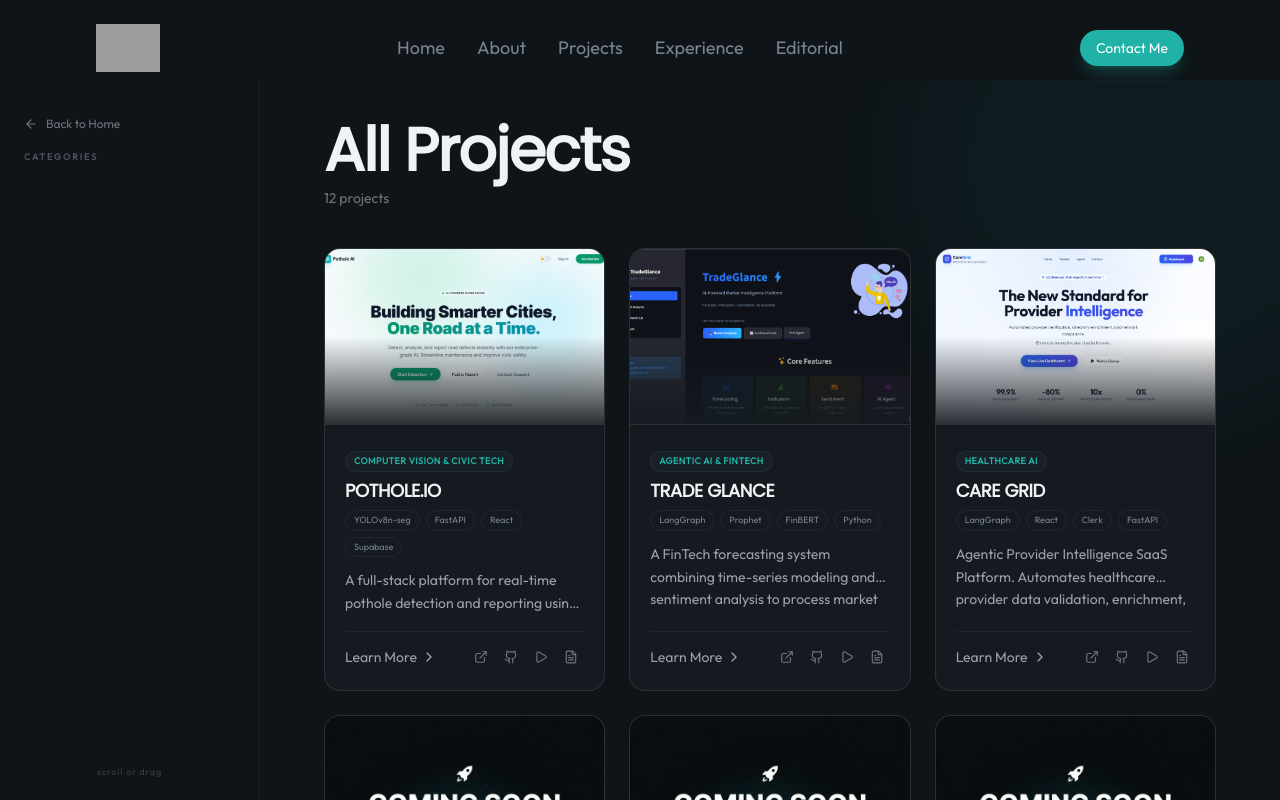
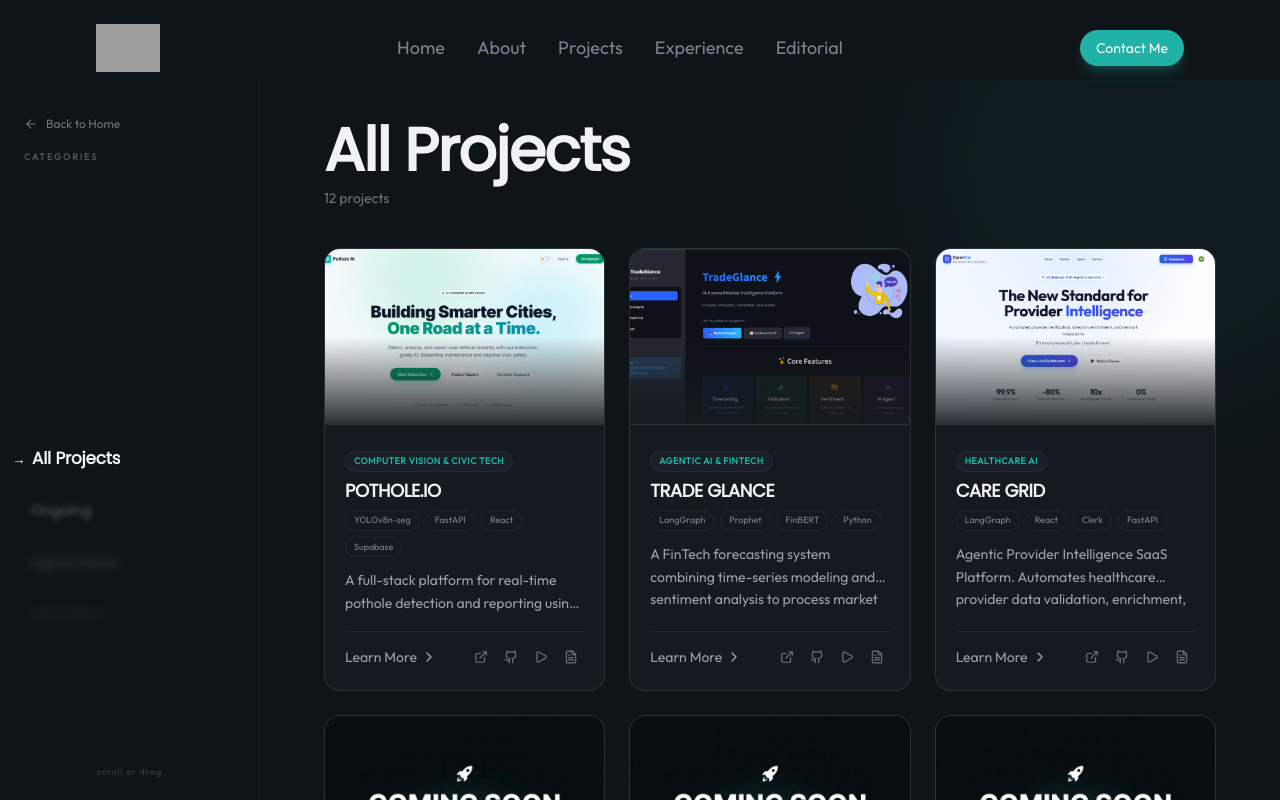
Before and after one commit to Musa-Qureshi-01/Musa, a React (Vite) app: page /projects in a window 1280 px wide. Shown: the top 800 px of the page. Built offline with nearby package versions, Linux system fonts and the light colour scheme; grey boxes are pictures that could not be loaded.

Commit message:
Fix logo and drum wheel visibility

```diff
--- a/src/layout/Navbar.jsx
+++ b/src/layout/Navbar.jsx
@@ -73,7 +73,7 @@ export const Navbar = () => {
             />
           ) : (
             <>
-              M<span className="text-primary text-4xl">.</span>
+              Musa<span className="text-primary text-4xl">.</span>
             </>
           )}
         </Link>
--- a/src/pages/ProjectsPage.jsx
+++ b/src/pages/ProjectsPage.jsx
@@ -115,8 +115,8 @@ const DrumScroller = ({ categories, activeId, onChange }) => {
             onMouseMove={onMouseMove}
             onMouseUp={onMouseUp}
             onMouseLeave={onMouseUp}
-            className="relative select-none outline-none w-full flex-1"
-            style={{ cursor: "ns-resize", perspective: "600px", perspectiveOrigin: "50% 50%", overflow: "hidden", minHeight: 0 }}
+            className="relative select-none outline-none w-full h-full"
+            style={{ cursor: "ns-resize", perspective: "600px", perspectiveOrigin: "50% 50%", overflow: "hidden" }}
         >
             <div className="pointer-events-none absolute inset-x-0 top-0 z-10"
                 style={{ height: center * 0.6, background: "linear-gradient(to bottom, var(--color-background) 0%, transparent 100%)" }} />
@@ -127,7 +127,7 @@ const DrumScroller = ({ categories, activeId, onChange }) => {
                 const dist = i - idx;
                 const active = dist === 0;
                 const absDist = Math.abs(dist);
-                if (absDist > maxDist) return null;
+                if (boxH > 100 && absDist > maxDist) return null;
                 const top = center + dist * ITEM_PX - ITEM_PX / 2;
                 const angleX = dist * ANGLE_DEG;
                 const blurPx = Math.min(absDist * 2, 7);
@@ -330,7 +330,7 @@ export const ProjectsPage = () => {
                     <div className="px-6 pb-2 flex-shrink-0">
                         <p className="text-[9px] font-bold tracking-[0.22em] uppercase text-zinc-600">Categories</p>
                     </div>
-                    <div className="flex-1 flex items-center overflow-hidden">
+                    <div className="flex-1 w-full overflow-hidden relative">
                         <DrumScroller categories={CATEGORIES} activeId={activeId} onChange={setActiveId} />
                     </div>
                     <p className="flex-shrink-0 text-[9px] text-zinc-700 text-center tracking-widest py-5">scroll or drag</p>
```
